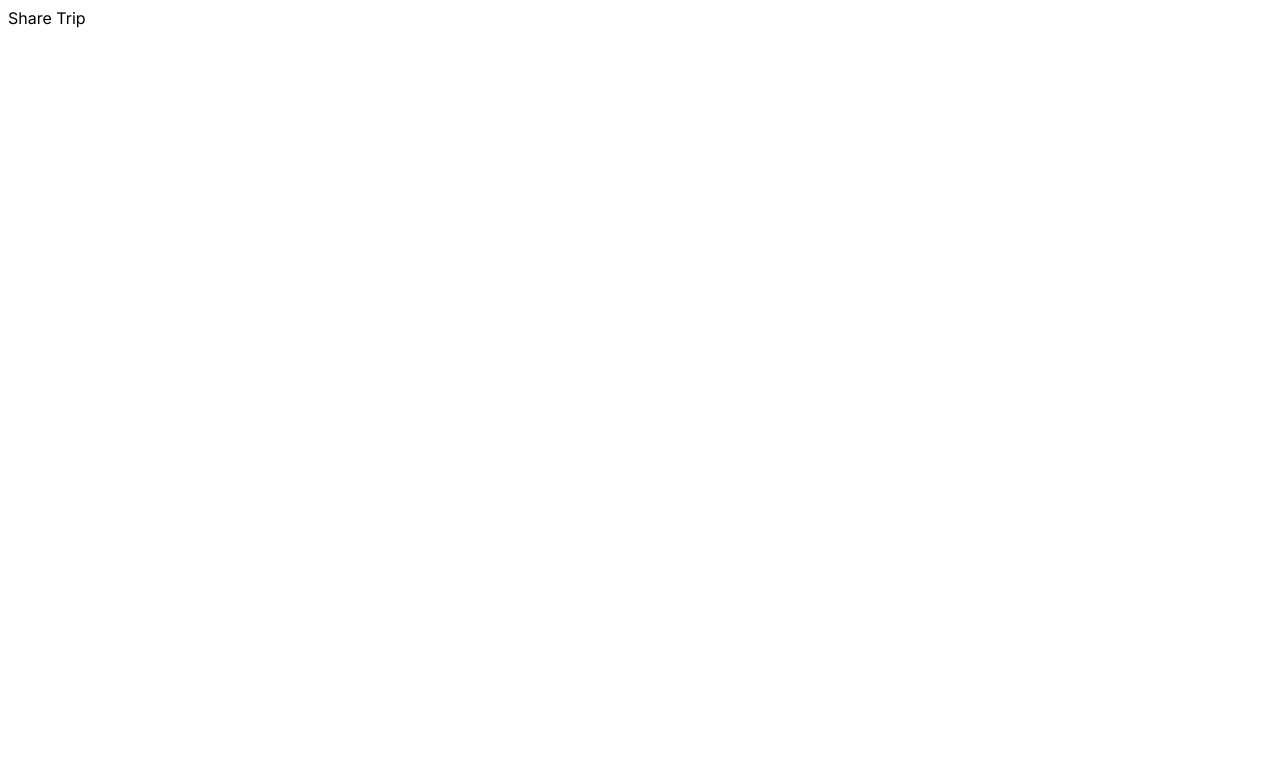
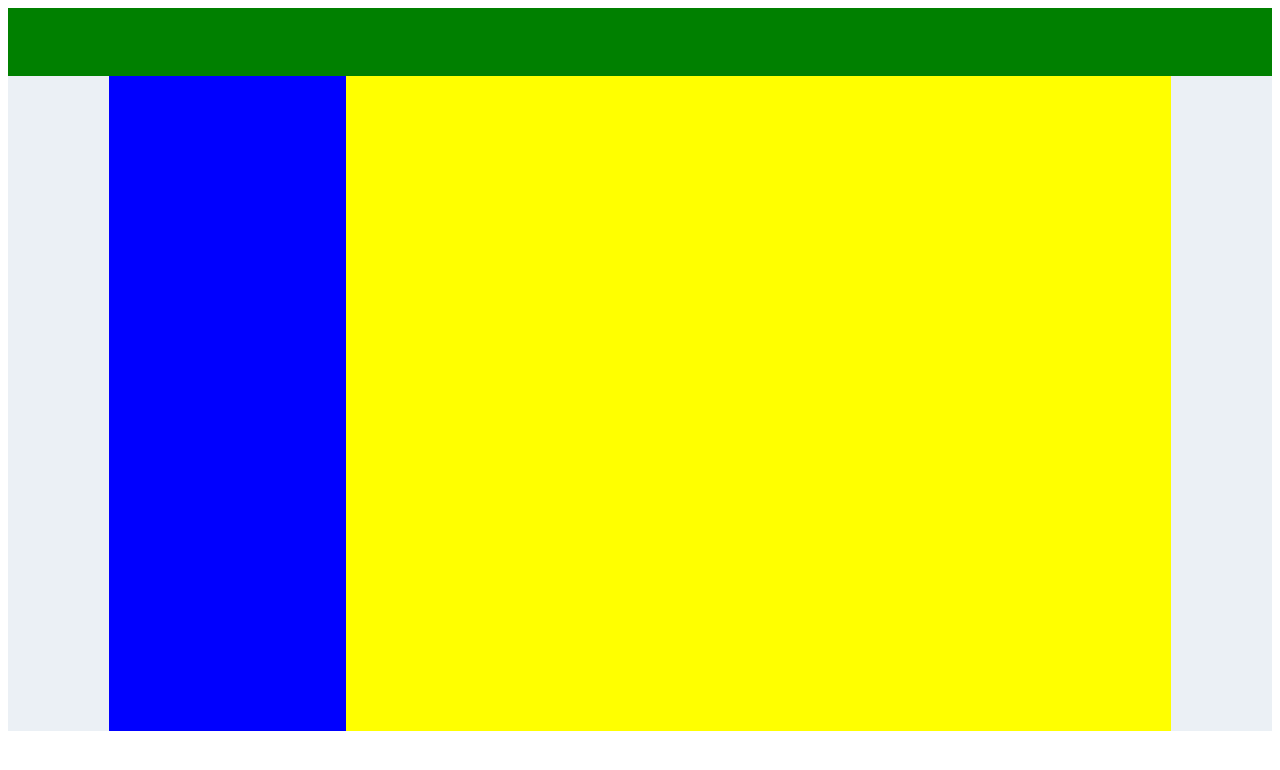
Before and after one commit to ShamimMahmud25/share-trip, a Next.js app: page / in a window 1280 px wide. Shown: the top 770 px of the page. Built offline with nearby package versions, Linux system fonts and the light colour scheme.

Commit message:
skeleton

```diff
--- /dev/null
+++ b/app/components/Details.tsx
@@ -0,0 +1,38 @@
+import { Grid } from "@mui/material";
+import React from "react";
+import { mainContainer, navbar, secondContainer } from "../styles";
+
+export default function Details() {
+  return (
+    <Grid container>
+      <Grid item xs={12} style={navbar}></Grid>
+      <Grid
+        item
+        container
+        style={mainContainer}
+        display={"flex"}
+        justifyContent={"center"}
+      >
+        <Grid
+          item
+          container
+          style={secondContainer}
+          display={"flex"}
+          justifyContent={"flex-start"}
+          flexDirection={"row"}
+        >
+          <Grid
+            item
+            width={"22.30%"}
+            style={{ height: "100%", background: "blue",padding:"16px 0px 16px 0px" }}
+          ></Grid>
+          <Grid
+            item
+            width={"77.70%"}
+            style={{ height: "100%", background: "yellow" }}
+          ></Grid>
+        </Grid>
+      </Grid>
+    </Grid>
+  );
+}
--- /dev/null
+++ b/app/components/FlightDetails.tsx
@@ -0,0 +1,90 @@
+import React from 'react';
+import {
+  Box,
+  Card,
+  CardContent,
+  Typography,
+  Divider,
+  Container
+} from '@mui/material';
+
+const FlightDetails = () => {
+  return (
+    <Container maxWidth="md" sx={{ mt: 4 }}>
+      <Card variant="outlined">
+        <CardContent>
+          <Typography variant="h6" component="div" gutterBottom>
+            DAC → JFK
+          </Typography>
+          <Typography variant="subtitle1" color="textSecondary">
+            Round Trip • 25 Mar - 4 Apr 2023 • 1 Stop
+          </Typography>
+
+          <Box sx={{ mt: 2, p: 2, border: '1px solid #ddd', borderRadius: 1 }}>
+            <Typography variant="h6" component="div" gutterBottom>
+              Departure from Dhaka
+            </Typography>
+            <Typography variant="body1" component="div">
+              Terminal 1: Hazrat Shahjalal International Airport
+            </Typography>
+            <Divider sx={{ my: 2 }} />
+
+            <Typography variant="body2" color="textSecondary">
+              Mehedi Hasan Sumit
+            </Typography>
+            <Typography variant="body2" component="div">
+              Turkish Airlines
+            </Typography>
+            <Typography variant="body2" color="textSecondary">
+              Flight no: TUR467
+            </Typography>
+            <Typography variant="body2" component="div">
+              Airbus Industrie 737-800-738
+            </Typography>
+            <Typography variant="body2" color="textSecondary">
+              Class: ECONOMY (Y)
+            </Typography>
+
+            <Box sx={{ mt: 2, p: 2, bgcolor: '#f9f9f9', borderRadius: 1 }}>
+              <Typography variant="body2" color="error">
+                Technical stopover at Najaf International Airport (NJF). Before booking this flight please check your visa requirements as per your nationality.
+              </Typography>
+            </Box>
+
+            <Divider sx={{ my: 2 }} />
+
+            <Typography variant="body2" component="div">
+              DAC → DXB
+            </Typography>
+            <Typography variant="body2" color="textSecondary">
+              12 hr 20 min
+            </Typography>
+            <Typography variant="body2" component="div">
+              Departure: 07:30 PM, 28 Mar, Friday
+            </Typography>
+            <Typography variant="body2" component="div">
+              Arrival: 08:50 AM, 29 Mar, Saturday
+            </Typography>
+
+            <Divider sx={{ my: 2 }} />
+
+            <Typography variant="body2" component="div">
+              Layover at Dubai: 12 hr 20 min
+            </Typography>
+
+            <Divider sx={{ my: 2 }} />
+
+            <Typography variant="body2" component="div">
+              Destination at New York
+            </Typography>
+            <Typography variant="body2" component="div">
+              Terminal 4: John F Kennedy International Airport
+            </Typography>
+          </Box>
+        </CardContent>
+      </Card>
+    </Container>
+  );
+}
+
+export default FlightDetails;
--- a/app/layout.tsx
+++ b/app/layout.tsx
@@ -5,8 +5,8 @@ import "./globals.css";
 const inter = Inter({ subsets: ["latin"] });
 
 export const metadata: Metadata = {
-  title: "Create Next App",
-  description: "Generated by create next app",
+  title: "Share Trip",
+  description: "This is testing project",
 };
 
 export default function RootLayout({
--- a/app/page.tsx
+++ b/app/page.tsx
@@ -1,8 +1,9 @@
-import Image from "next/image";
-import styles from "./page.module.css";
+import React from 'react'
+import FlightDetails from './components/FlightDetails'
+import Details from './components/Details'
 
 export default function Home() {
   return (
-    <>Share Trip</>
-  );
+   <Details />
+  )
 }
--- /dev/null
+++ b/app/styles/index.ts
@@ -0,0 +1,15 @@
+export const navbar ={
+    background:"green",
+    height:"68px"
+}
+
+export const mainContainer ={
+  background: "#EBF0F5",
+  height: "655px"
+}
+
+export const secondContainer ={
+    background: "red",
+    height: "655px",
+   width: "84%"
+  }
```
Also changed, not shown: app/globals.css (+13 -0 lines), package.json (+8 -4 lines), 1 other file (tests, documents, lock files or other folders).
